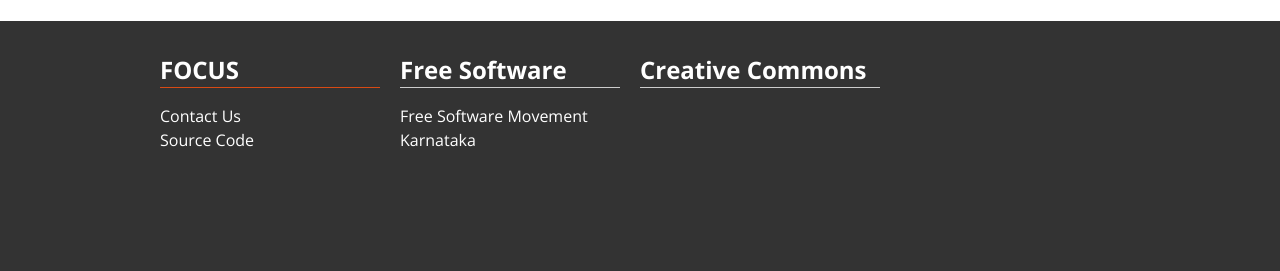
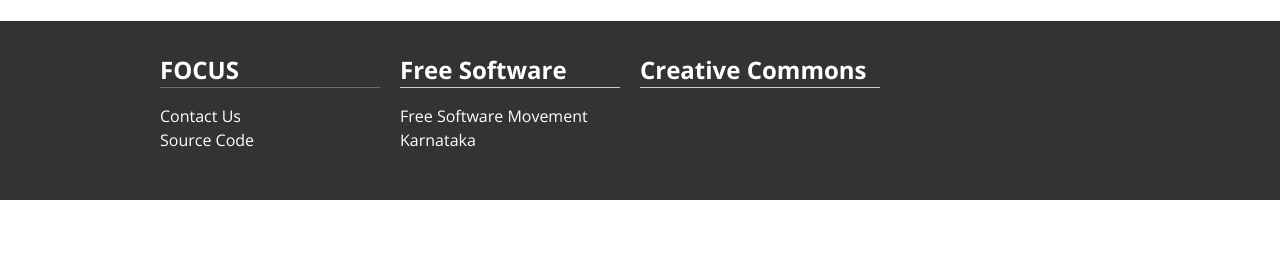
Before and after one commit to svceglug/focus, a PHP site: page /about.php in a window 1280 px wide. Shown: the part 894-1165 px from the top of the page. After the commit the page ends 1094 px from the top, so only its background shows below. Run offline with PHP 8.4, Linux system fonts and the light colour scheme.

Commit message:
Fix negative margin for footer. Fixes #2

```diff
--- a/css/style.css
+++ b/css/style.css
@@ -1,6 +1,5 @@
 html, body {
   font-size: 1em;
-  height: 100%; /* Make Stick footer to the bottom of the page */
   margin: 0;
   padding: 0;
 }
@@ -87,16 +86,8 @@ h1, h2, h3, h4, h5, h6 {
 }
 
 footer {
-  height: 250px; /* When this is changed. Change '.container' -ve margin as well. */
-
   background-color: #333;
   color: #FFF;
-}
-
-/* Stick Footer to the bottom */
-.container {
-  min-height: 100%;
-  margin: 0 auto -250px; /* the bottom margin is the negative value of the footer's height */
 }
 
 .footer-div {
```
